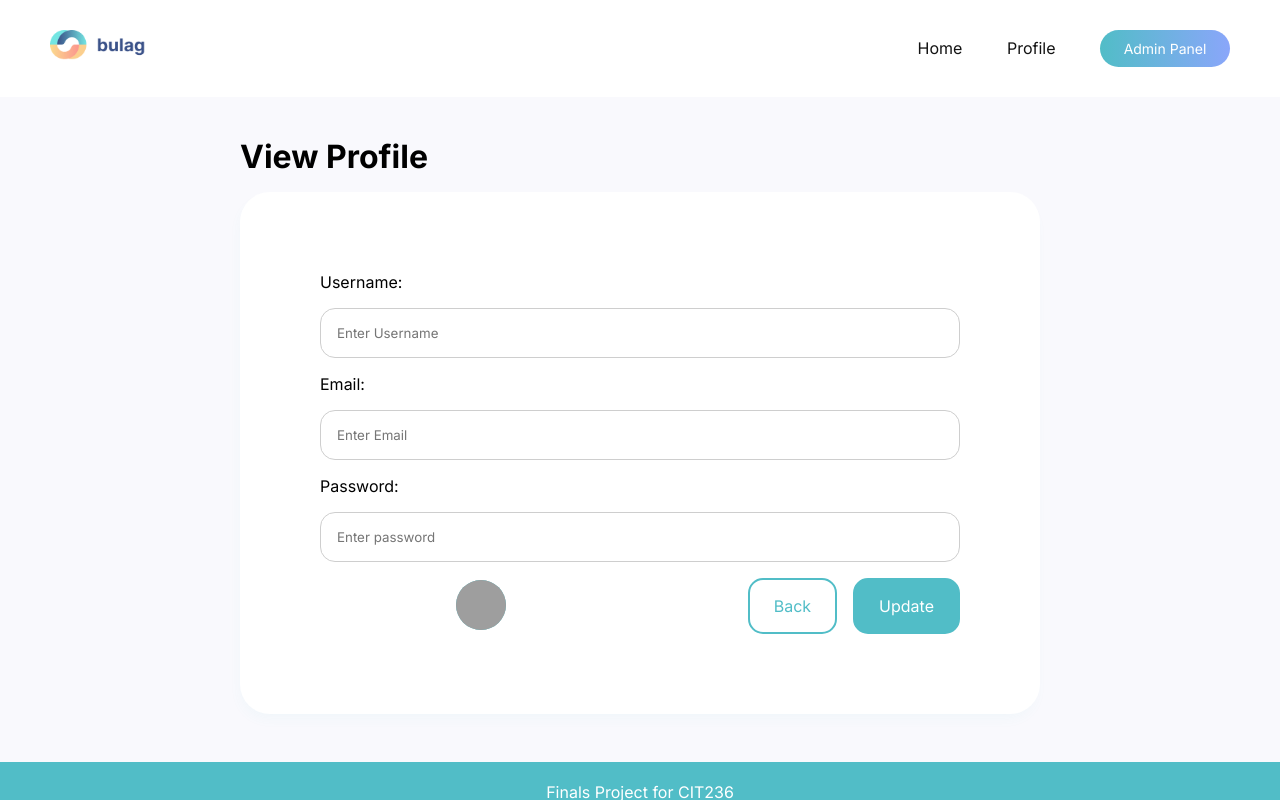
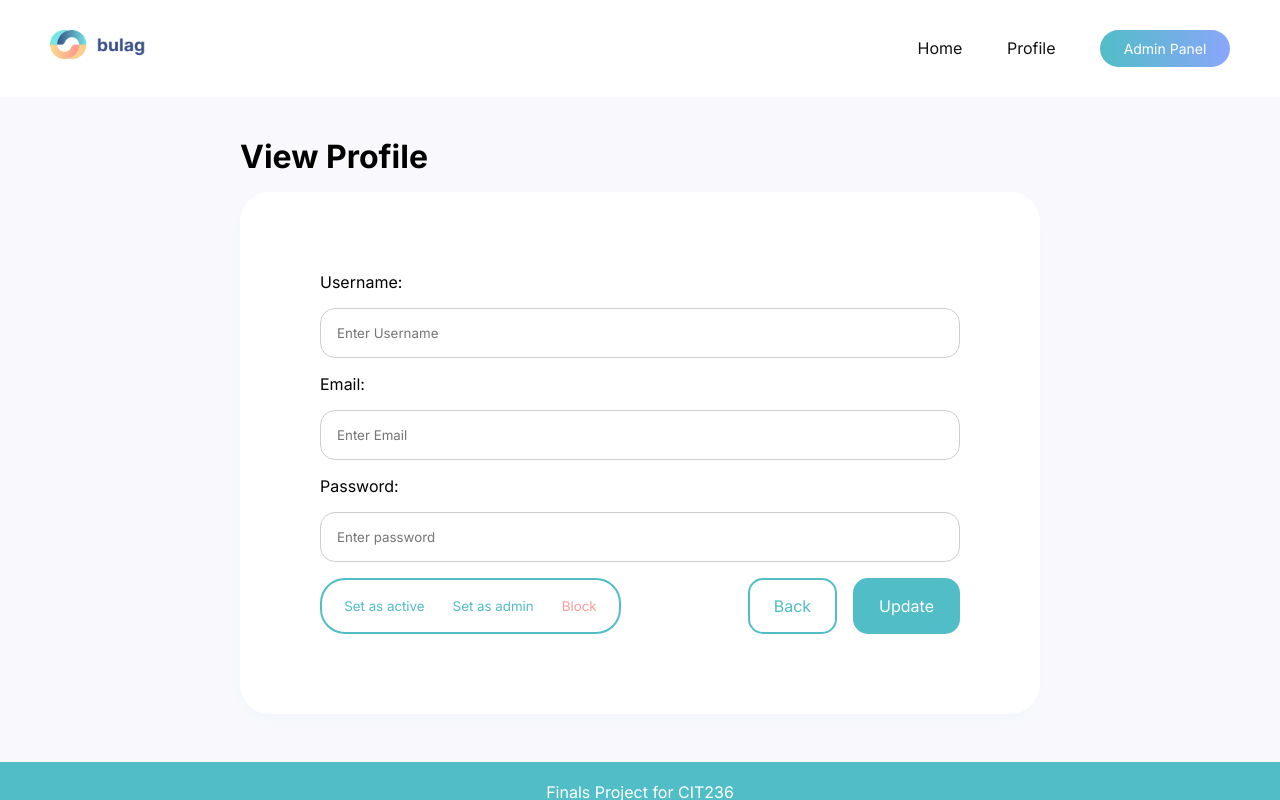
Before and after one commit to keiruu/CIT236-Blogging-System, a PHP site: page /admin_view_profile.php?adminid=62 in a window 1280 px wide. Run offline with PHP 8.4, Linux system fonts and the light colour scheme; data comes from the database, SQL or seed files in the repository; data that the repository does not hold is empty; grey boxes are pictures that could not be loaded.

Commit message:
fixed option menu

```diff
--- a/admin_view_profile.php
+++ b/admin_view_profile.php
@@ -34,30 +34,6 @@
 
 
    <div class="body-container">
-        <div class="menu-container">
-            <div id="menu">
-                <input type="checkbox" id="menu-toggle"/>
-                <ul>
-                    <!-- Ang sa sulod sang span ga depend tani sa status sang user, kung active or inactive -->
-                    <li>
-                        <button class="btn-status"><span>Set as active</span></button>
-                    </li>
-
-                    <li>
-                        <form name="set" action="set.php" method="POST">
-                        <button class="btn-admin">Set as admin</button>
-                    </li>
-
-                    <li>
-                        <form name="block" action="block.php" method="POST">
-
-                            <button class="btn-block"><span>Block</span></button>
-
-                        </form>
-                    </li>
-                </ul>
-            </div>
-        </div>
         <div class="profile-container">
             <h1>View Profile</h1>
             <div class="container">
@@ -71,11 +47,27 @@
                     <p>Password:</p>
                     <input type = "password" id="password" name = "password" placeholder="Enter password" value="<?=$user['password'];  ?>" required/>
 
-                    <div class="btns">
-                        <a href="admin_panel.php" class="btn-light">Back</a>
-                        <form name="update" action= "update_save.php" method = "POST" >
-                            <input class="btn" type="submit" value="Update" id="submit" name="update" />
-                        </form>
+                    <div class="btns-container">
+                        <div class="menu-container">
+                            <div id="menu">
+                                <!-- Ang sa sulod sang span ga depend tani sa status sang user, kung active or inactive -->
+                                <button class="btn-status"><span>Set as active</span></button>
+
+                                <form name="set" action="set.php" method="POST">
+                                    <button class="btn-admin">Set as admin</button>
+                                </form>
+
+                                <form name="block" action="block.php" method="POST">
+                                    <button class="btn-block">Block</button>
+                                </form>
+                            </div>
+                            <div class="btns">
+                                <a href="admin_panel.php" class="btn-light">Back</a>
+                                <form name="update" action= "update_save.php" method = "POST" >
+                                    <input class="btn" type="submit" value="Update" id="submit" name="update" />
+                                </form>
+                            </div>
+                        </div>
                     </div>
                 </form>
             </div>
--- a/styles/admin.css
+++ b/styles/admin.css
@@ -245,7 +245,7 @@ body {
 .btn-admin {
     background-color: transparent;
     border: none;
-    color: white;
+    color: var(--green);
 }
 
 .btn-block {
@@ -329,79 +329,24 @@ img {
 
 /* *END* */
 
-html,
-body {
-    margin: 0;
-    padding: 0;
-    font-family: sans-serif;
+#menu button {
+    margin: 0 0.5rem;
+    cursor: pointer;
 }
 
-.profile-container {
-    display: relative;
+#menu button:hover {
+    color: var(--darkgreen);
 }
 
 #menu {
-    position: absolute;
-    top: 580px;
-    left: 57vh;
-    z-index: 500;
-    height: 50px;
+    border: 2px solid var(--green);
     border-radius: 25px;
-    overflow: hidden;
-    background: var(--green);
-    transition: all .5s ease;
-}
-
-#menu-toggle {
-    display: block;
-    cursor: pointer;
-    opacity: 0;
-    z-index: 999;
-    margin: 0;
-    width: 150px;
-    height: 50px;
-    position: absolute;
-    top: 0;
-    left: 0;
-}
-
-#menu-toggle:checked~ul {
-    width: 310px;
-    background-position: 0px -50px;
-}
-
-ul {
-    list-style-type: none;
-    margin: 0;
-    padding: 0 0 0 50px;
-    height: 50px;
-    width: 0px;
-    transition: .5s width ease;
-    background-image: url("https://i.imgur.com/iAQuSQs.png");
-    background-repeat: no-repeat;
-    background-position: 0px 0px;
-}
-
-li {
-    display: inline-block;
-    line-height: 50px;
-    width: 100px;
-    text-align: center;
-    margin: 0;
-    margin-top: 1rem;
-}
-
-li button {
     display: flex;
+    justify-content: center;
     align-items: center;
-}
-
-li button:hover {
-    color: var(--lightyellow);
+    width: 35rem;
 }
 
 .menu-container {
     display: flex;
-    justify-content: center;
-    align-items: center;
 }
```
